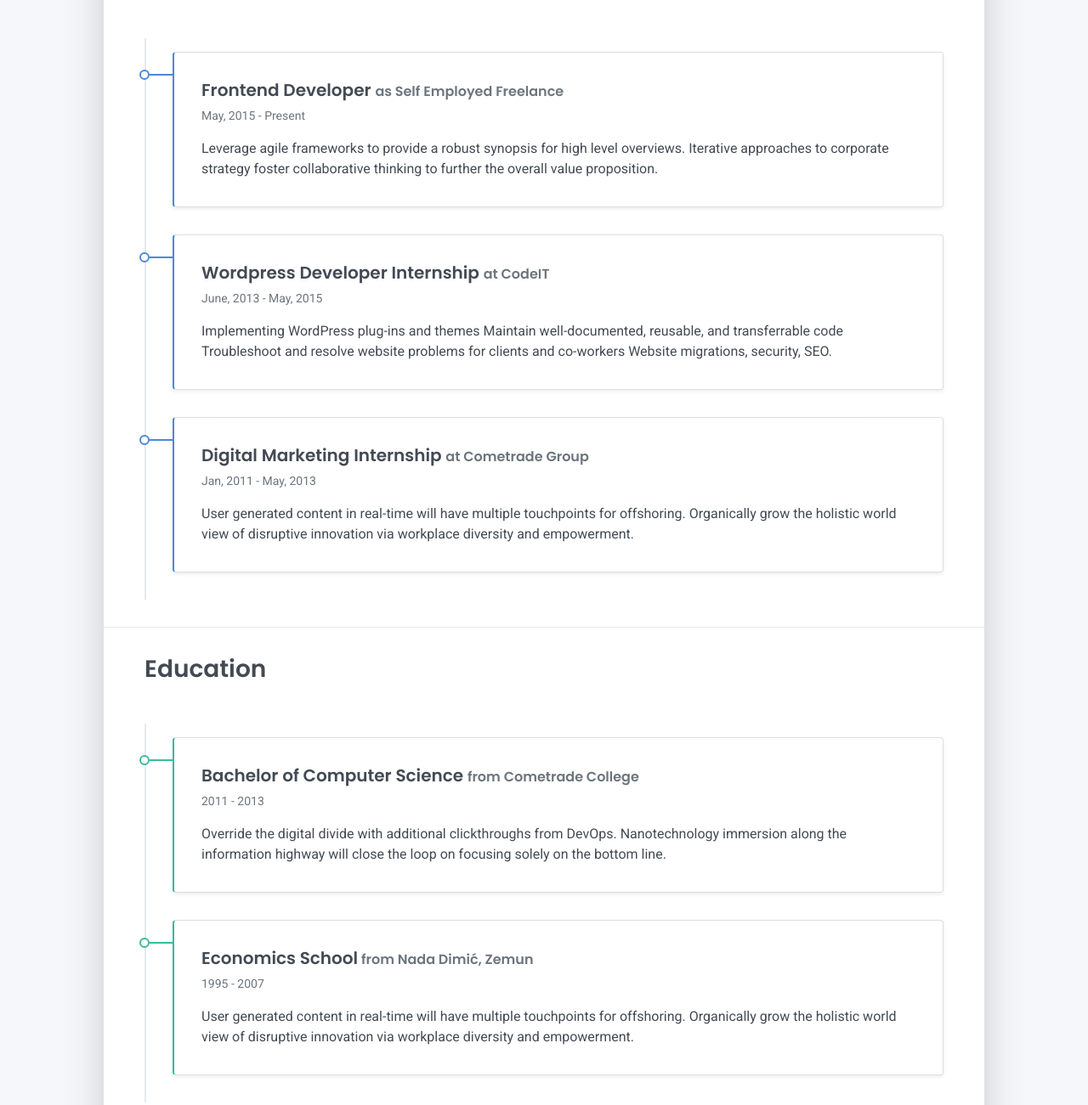
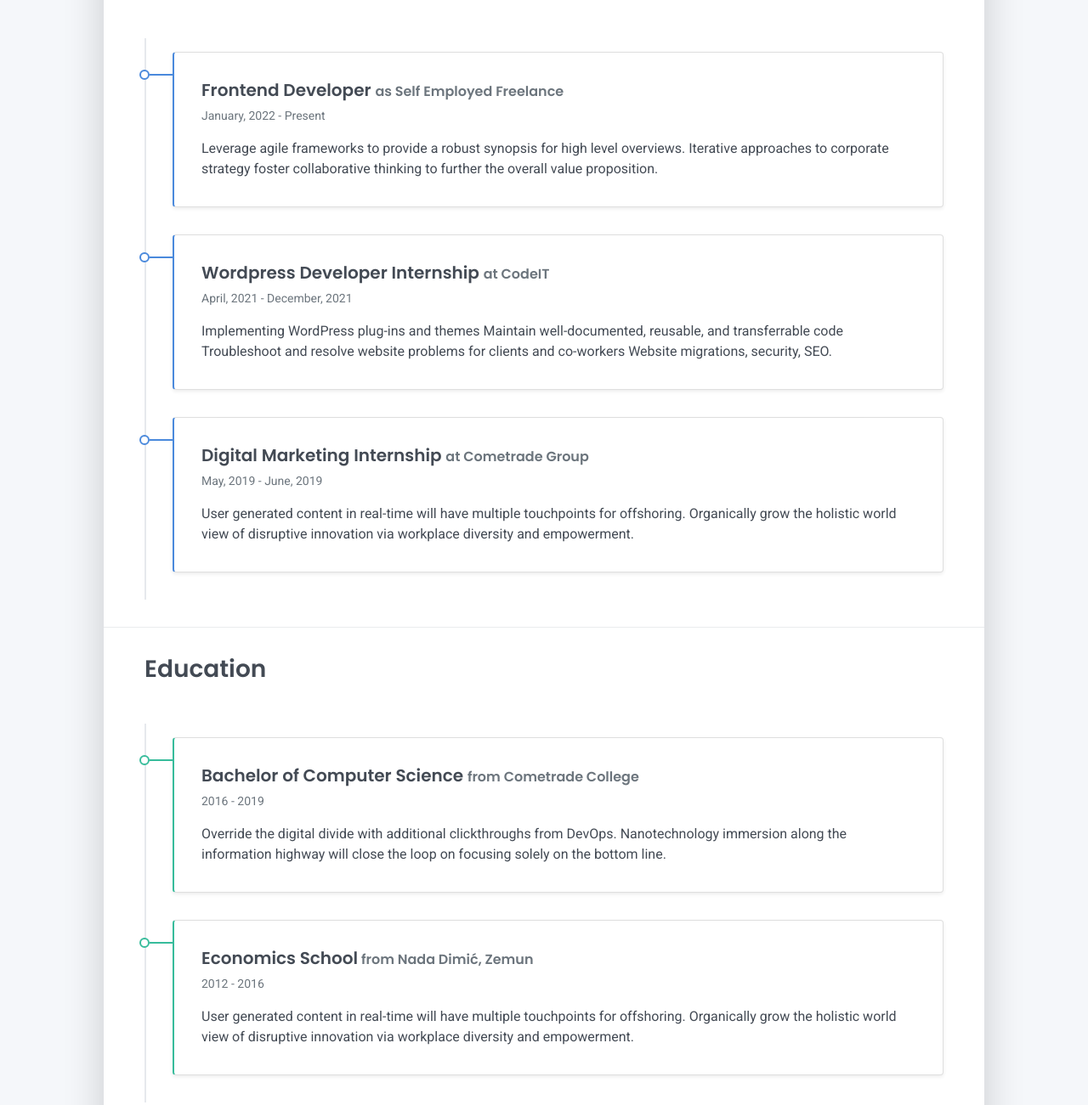
Before and after one commit to Bosko998/resume-website, a plain HTML site: page index.html in a window 1280 px wide. Shown: the part 993-2294 px from the top of the page at 85% size. Drawn offline with Linux system fonts and the light colour scheme.

Commit message:
Changing content

```diff
--- a/index.html
+++ b/index.html
@@ -145,14 +145,14 @@
       <div class="timeline-card timeline-card-primary card shadow-sm">
         <div class="card-body">
           <div class="h5 mb-1">Frontend Developer <span class="text-muted h6">as Self Employed Freelance</span></div>
-          <div class="text-muted text-small mb-2">May, 2015 - Present</div>
+          <div class="text-muted text-small mb-2">January, 2022 - Present</div>
           <div>Leverage agile frameworks to provide a robust synopsis for high level overviews. Iterative approaches to corporate strategy foster collaborative thinking to further the overall value proposition.</div>
         </div>
       </div>
       <div class="timeline-card timeline-card-primary card shadow-sm">
         <div class="card-body">
           <div class="h5 mb-1">Wordpress Developer Internship <span class="text-muted h6">at CodeIT</span></div>
-          <div class="text-muted text-small mb-2">June, 2013 - May, 2015</div>
+          <div class="text-muted text-small mb-2">April, 2021 - December, 2021</div>
           <div>Implementing WordPress plug-ins and themes
             Maintain well-documented, reusable, and transferrable code
             Troubleshoot and resolve website problems for clients and co-workers
@@ -162,7 +162,7 @@
       <div class="timeline-card timeline-card-primary card shadow-sm">
         <div class="card-body">
           <div class="h5 mb-1">Digital Marketing Internship <span class="text-muted h6">at Cometrade Group</span></div>
-          <div class="text-muted text-small mb-2">Jan, 2011 - May, 2013</div>
+          <div class="text-muted text-small mb-2">May, 2019 - June, 2019</div>
           <div>User generated content in real-time will have multiple touchpoints for offshoring. Organically grow the holistic world view of disruptive innovation via workplace diversity and empowerment.</div>
         </div>
       </div>
@@ -176,14 +176,14 @@
       <div class="timeline-card timeline-card-success card shadow-sm">
         <div class="card-body">
           <div class="h5 mb-1">Bachelor of Computer Science <span class="text-muted h6">from Cometrade College</span></div>
-          <div class="text-muted text-small mb-2">2011 - 2013</div>
+          <div class="text-muted text-small mb-2">2016 - 2019</div>
           <div>Override the digital divide with additional clickthroughs from DevOps. Nanotechnology immersion along the information highway will close the loop on focusing solely on the bottom line.</div>
         </div>
       </div>
       <div class="timeline-card timeline-card-success card shadow-sm">
         <div class="card-body">
           <div class="h5 mb-1">Economics School<span class="text-muted h6"> from Nada Dimić, Zemun</span></div>
-          <div class="text-muted text-small mb-2">1995 - 2007</div>
+          <div class="text-muted text-small mb-2">2012 - 2016</div>
           <div>User generated content in real-time will have multiple touchpoints for offshoring. Organically grow the holistic world view of disruptive innovation via workplace diversity and empowerment.</div>
         </div>
       </div>
```
